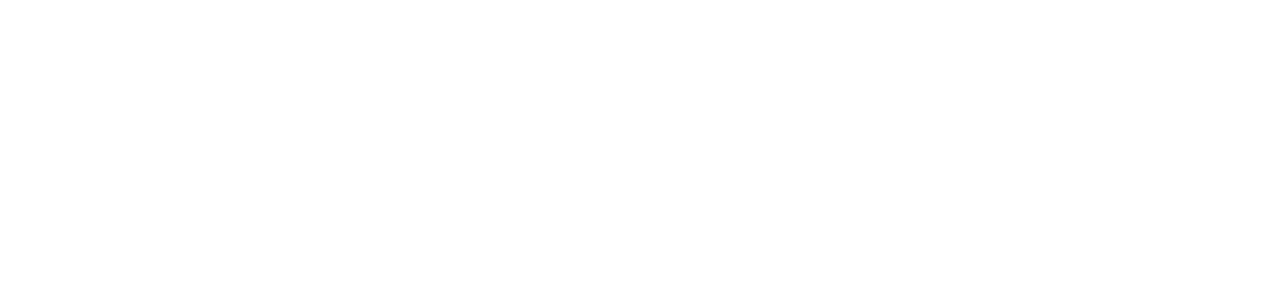
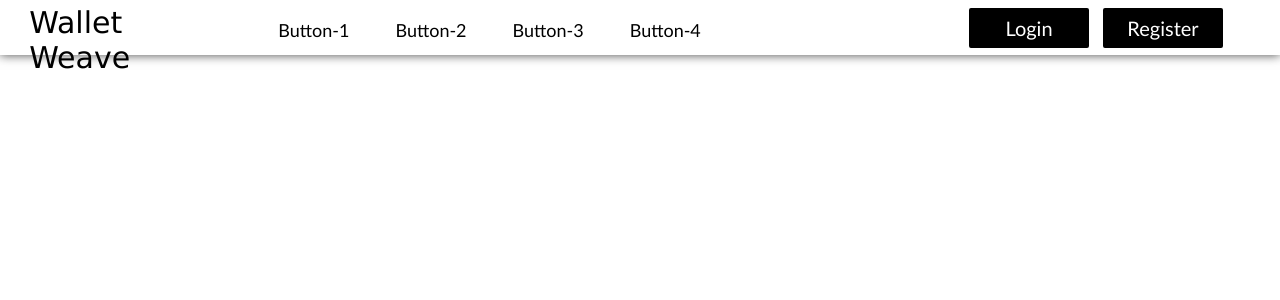
Before and after one commit to mites-vasoya/wallet-weave, an Angular app: page / in a window 1280 px wide. Shown: the top 300 px of the page. Built offline with nearby package versions, Linux system fonts and the light colour scheme.

Commit message:
Header created

```diff
--- a/src/app/shared/components/navbar/navbar.component.css
+++ b/src/app/shared/components/navbar/navbar.component.css
@@ -0,0 +1,111 @@
+.navbar {
+    box-shadow: 0px 0px 10px 0px rgb(71, 71, 71);
+    display:flex;
+    width: 100%;
+    height: 55px;
+}
+
+.navbar > .title {
+    /* border : 2px solid red; */
+    width : 15vw;
+    height : fit-content;
+    padding : 5px 10px;
+    font-size: 30px;
+    font-family: 'Lucida Sans', 'Lucida Sans Regular', 'Lucida Grande', 'Lucida Sans Unicode', Geneva, Verdana, sans-serif;
+    margin : auto auto auto 1.5vw;
+}
+
+.navbar > .lists {
+    /* border : 1px solid blue; */
+    margin : auto 0 auto auto;
+    width: 85vw;
+    height: 40px;
+    display: flex;
+}
+
+.lists ul {
+    list-style-type: none;
+    padding: 0%;
+}
+
+.lists ul li {
+    cursor: pointer;
+}
+
+.options {
+    /* border : 1px solid hotpink; */
+    margin : 0px 30px;
+}
+
+.options > ul {
+    /* border : 1px solid green; */
+    margin : 2px 0 auto 0 ;
+    display: flex;
+    width: fit-content;
+}
+.options > ul > li {
+    width: fit-content;
+    height: fit-content;
+    /* border : 1px solid green; */
+    margin : 0 10px 0 10px;
+    padding : 9px 13px;
+    transition: ease-in-out 0.25s;
+    font-family: 'Gill Sans', 'Gill Sans MT', Calibri, 'Trebuchet MS', sans-serif;
+    font-size: 18px;
+    position: relative;
+}
+
+@keyframes optionAnimation {
+    to {
+        width: 84%;
+    }
+  }
+
+.options > ul > li::before {
+    content : "";
+    position: absolute;
+    width : 0%;
+    height : 3px;
+    background-color: green;
+    bottom : 0px;
+    left : 8%;
+}
+
+.options > ul > li:hover::before {
+    content : "";
+    animation: optionAnimation 0.8s both ease;
+}
+
+.login-register {
+    /* border : 1px solid firebrick; */
+    margin: 0 50px 0 auto;
+}
+
+.login-register > ul {
+    margin : 0;
+    display: flex;
+    width: fit-content;
+}
+
+.login-register > ul > li {
+    margin : 0 7px auto 7px;
+    padding : 5px 13px;
+    width : 120px;
+    height: 40px;
+    text-align: center;
+    background-color: black;
+    color: white;
+    border : 3px solid black;
+    border-radius: 2px;
+    font-family: 'Gill Sans', 'Gill Sans MT', Calibri, 'Trebuchet MS', sans-serif;
+    font-size: 20px;
+    transition: ease-in-out 0.3s;
+    box-sizing: border-box;
+    text-align: center;
+    font-weight: 400;
+}
+
+.login-register > ul > li:hover {
+    background-color: white;
+    color: black;
+}
--- a/src/app/shared/components/navbar/navbar.component.html
+++ b/src/app/shared/components/navbar/navbar.component.html
@@ -1 +1,21 @@
-<div></div>
+<div class="navbar">
+    <div class="title">
+        Wallet Weave
+    </div>
+    <div class="lists">
+        <div class="options">
+            <ul>
+                <li>Button-1</li>
+                <li>Button-2</li>
+                <li>Button-3</li>
+                <li>Button-4</li>
+            </ul>
+        </div>
+        <div class="login-register">
+            <ul>
+                <li>Login</li>
+                <li>Register</li>
+            </ul>
+        </div>
+    </div>
+</div>
--- a/src/styles.css
+++ b/src/styles.css
@@ -1 +1,3 @@
-/* You can add global styles to this file, and also import other style files */
+body {
+    margin : 0;
+}
```
